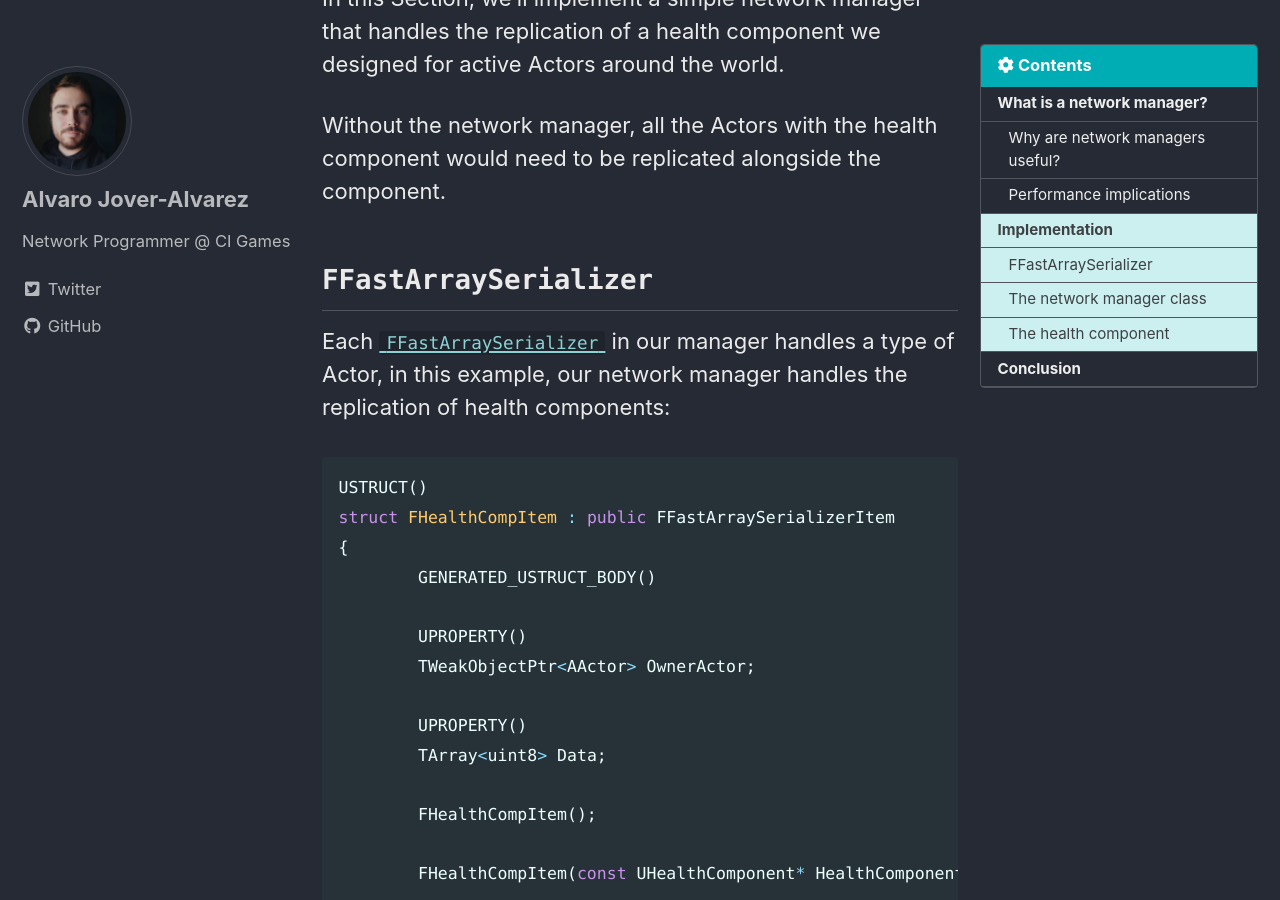
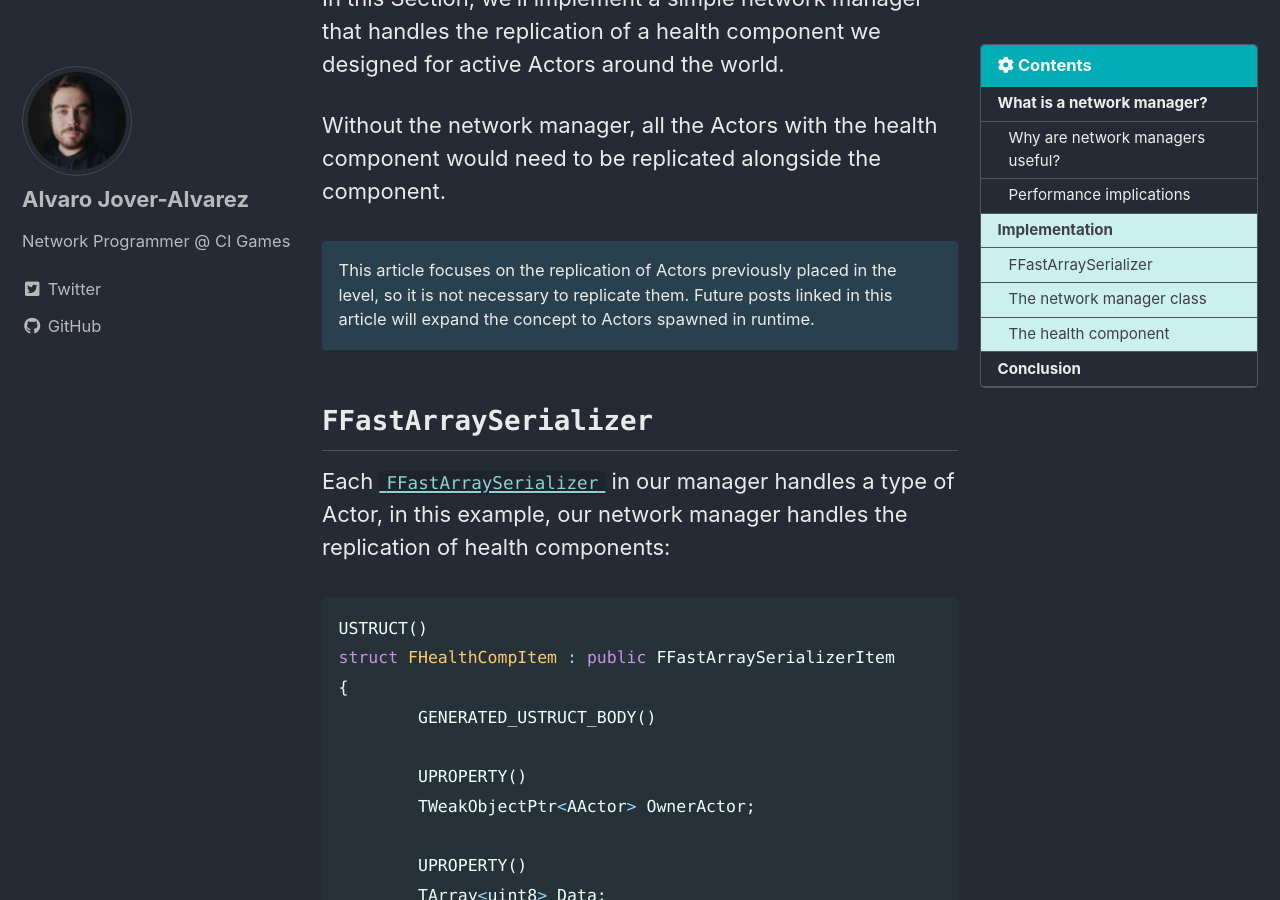
Before and after one commit to vorixo/devtricks, a Jekyll site: the page built from _posts/2022-06-10-network-managers.md, in a window 1280 px wide and 900 px high, scrolled down 4019 px. Built offline with Jekyll 4.4.1, drawn with Linux system fonts in a browser that asks for light colours; cached includes are drawn as plain includes; some of the changed text lies outside the part shown.

Commit message:
[FIX] Purpose clarification

```diff
--- a/_posts/2022-06-10-network-managers.md
+++ b/_posts/2022-06-10-network-managers.md
@@ -68,6 +68,9 @@ The network manager is an `AActor` that uses `FFastArraySerializer`(s) to hold t
 In this Section, we'll implement a simple network manager that handles the replication of a health component we designed for active Actors around the world.
 
 Without the network manager, all the Actors with the health component would need to be replicated alongside the component.
+
+This article focuses on the replication of Actors previously placed in the level, so it is not necessary to replicate them. Future posts linked in this article will expand the concept to Actors spawned in runtime.
+{: .notice--info}
 
 ## `FFastArraySerializer`
 
```
